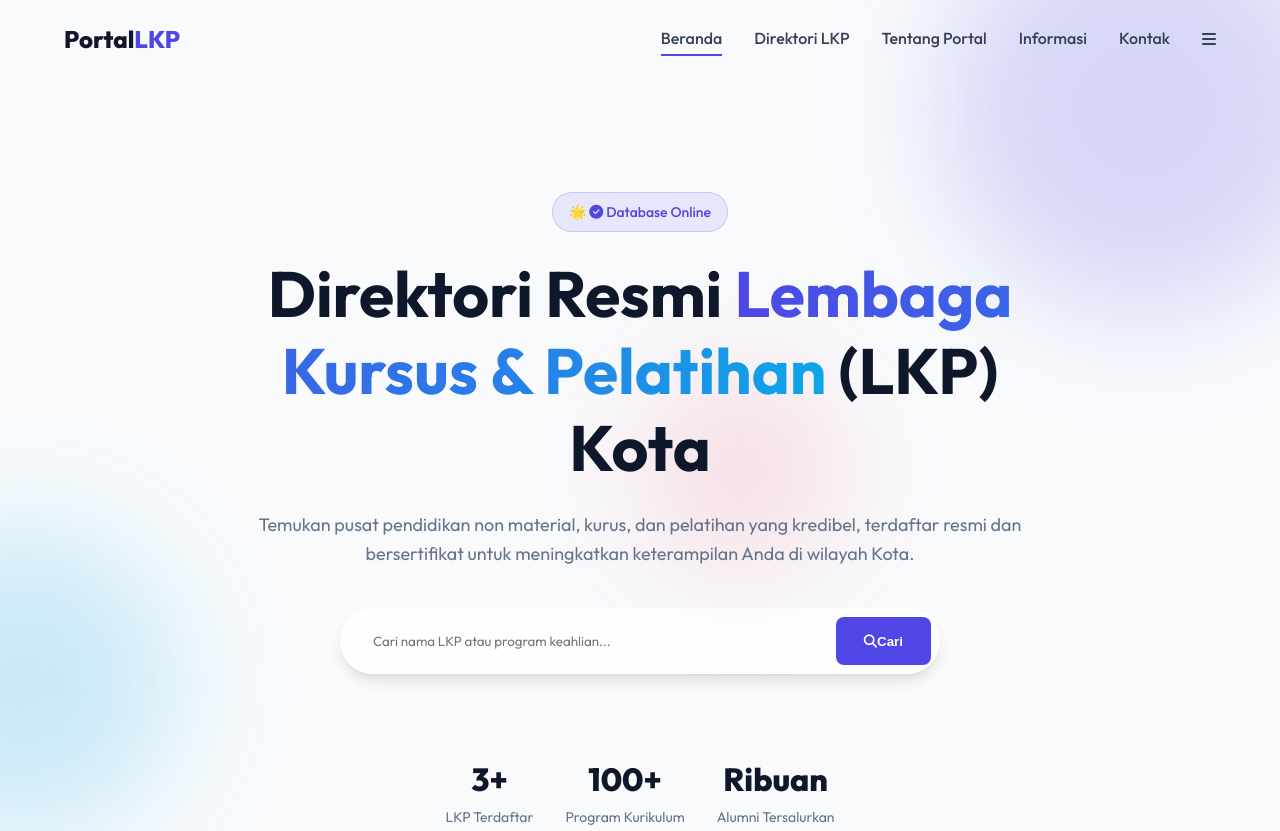
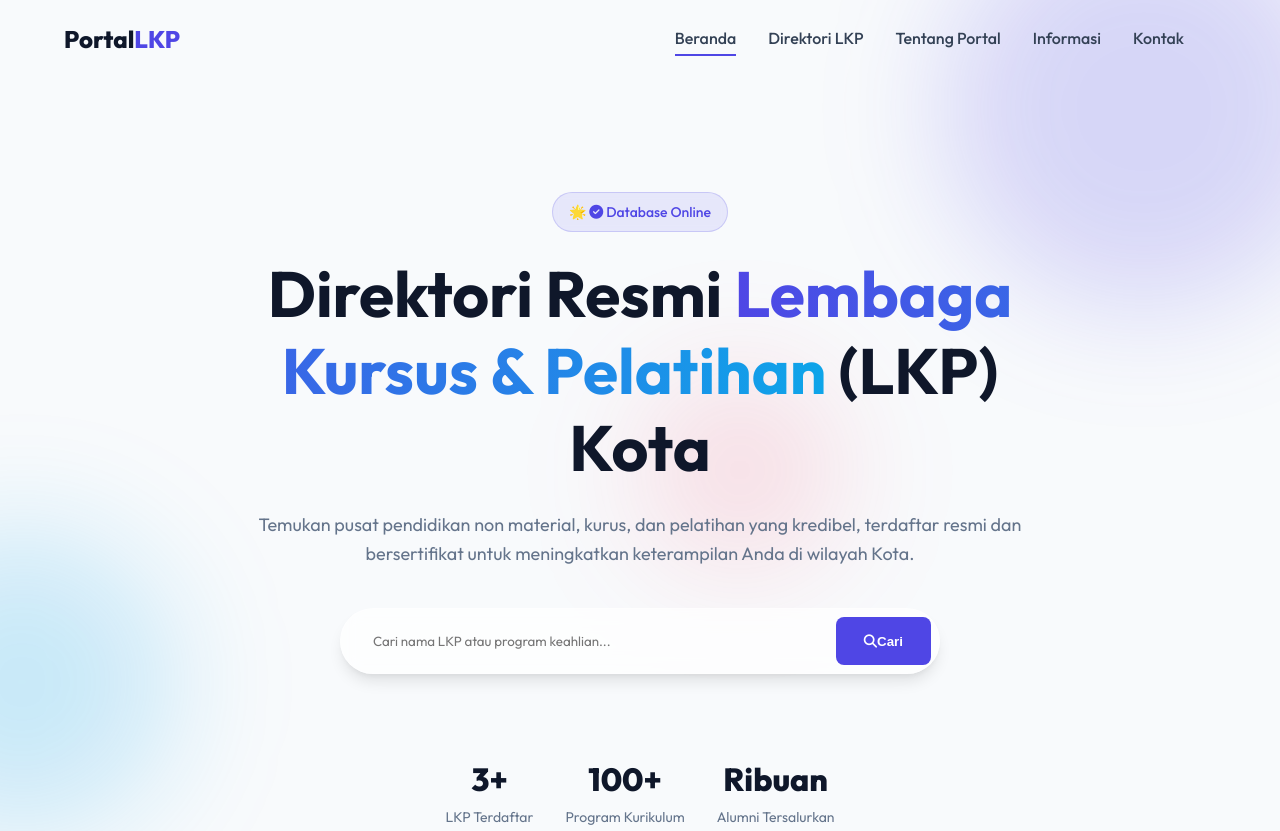
Before and after one commit to dhennox0871/lkpkota, a PHP site: page / in a window 1280 px wide. Shown: the top 831 px of the page. Run offline with PHP 8.4, Linux system fonts and the light colour scheme; data comes from the database, SQL or seed files in the repository.

Commit message:
Final Fix: Remove duplicate mobile menu and stabilize Nginx routing

```diff
--- a/index.php
+++ b/index.php
@@ -70,9 +70,6 @@ if (file_exists('config/database.php')) {
             </nav>
             <div class="nav-actions">
                 <button class="menu-toggle" id="menu-toggle" aria-label="Toggle Menu">
-                    <i class="fas fa-bars"></i>
-                </button>
-            </div>
                     <i class="fas fa-bars"></i>
                 </button>
             </div>
```
Also changed, not shown: 1 other file.
